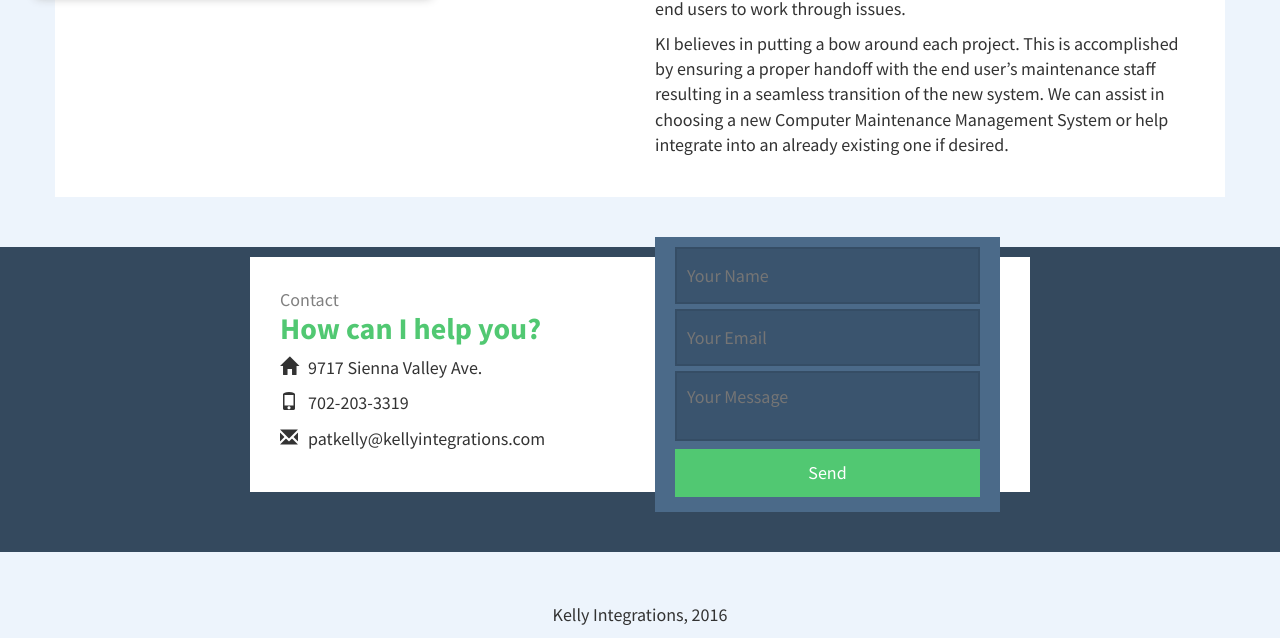
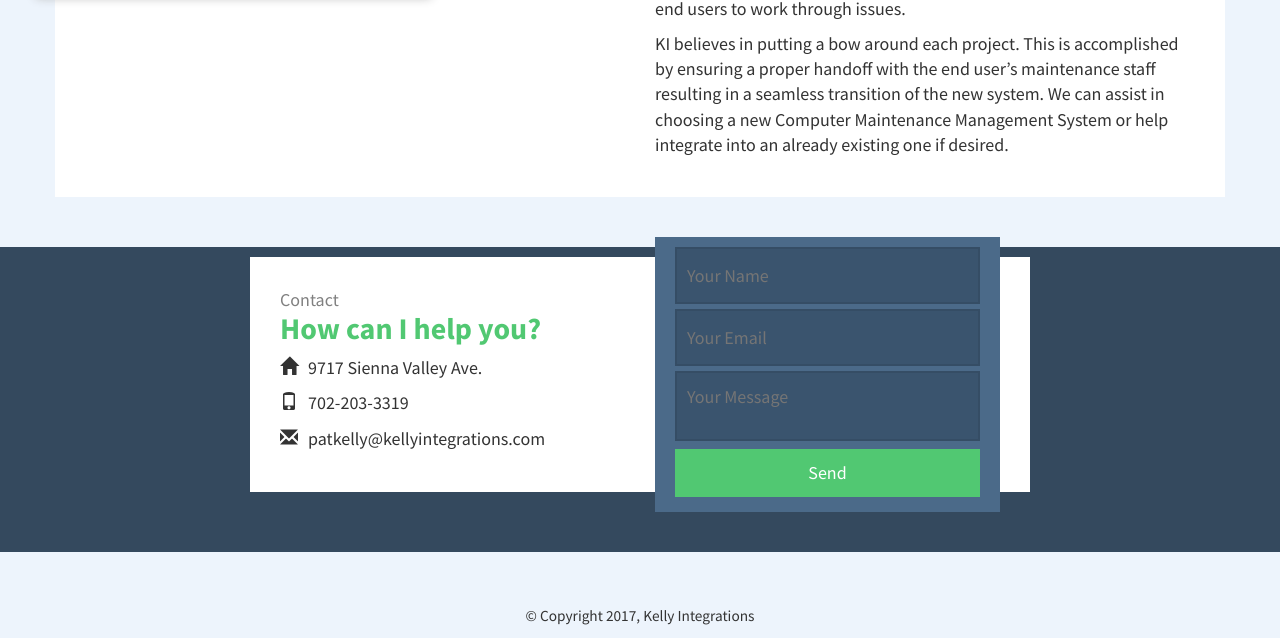
Before and after one commit to Kelly-Integrations/Kelly-Integrations.github.io, a Jekyll site: the page built from index.html, in a window 1280 px wide and 900 px high, scrolled down 2549 px, cut to the strip 262-900 px from the top of the window. Built offline with Jekyll 4.4.1, drawn with Linux system fonts in a browser that asks for light colours.

Commit message:
Update footer.

```diff
--- a/_includes/footer.html
+++ b/_includes/footer.html
@@ -1,5 +1,5 @@
 <footer class="site-footer">
   <div class="row">
-    <p class="text-center">Kelly Integrations, 2016</p>
+    <p class="text-center"><small>&copy; Copyright 2017, Kelly Integrations</small></p>
   </div>
 </footer>
```
Also changed, not shown: 2 other files.
